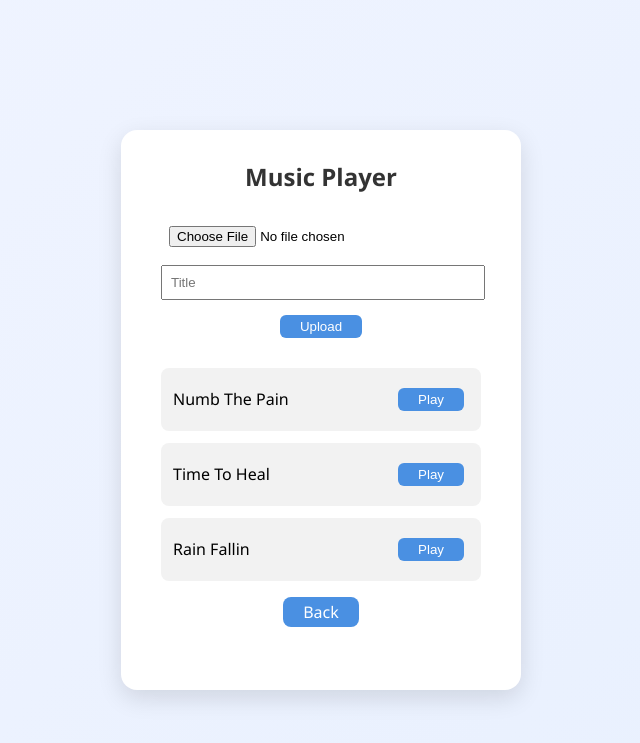
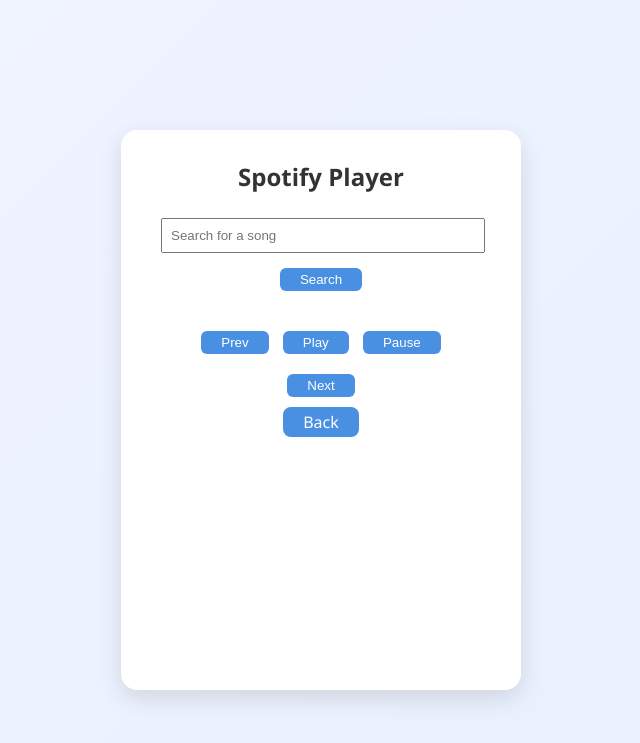
Before and after one commit to colincano20/TestServerFlask, a Flask app: page /music in a window 1280 px wide. Shown: the top 743 px of the page, without its empty margins (319-959 px from the left). Run offline with Flask 3, Linux system fonts and the light colour scheme; a user stored in the database is signed in; data comes from the database, SQL or seed files in the repository.

Commit message:
feat: add spotify search and playback

```diff
--- a/app.py
+++ b/app.py
@@ -3,9 +3,11 @@
 from werkzeug.security import generate_password_hash, check_password_hash
 from werkzeug.utils import secure_filename
 import json
-from datetime import date, datetime,timedelta
+from datetime import date, datetime, timedelta
 import os
 import pygame
+import requests
+import base64
 
 
 
@@ -509,12 +511,7 @@
 def music():
     if 'user' not in session:
         return redirect('/login')
-    can_add = session.get('role') in ['admin', 'purple']
-    with sqlite3.connect('database.db', check_same_thread=False) as conn:
-        cur = conn.cursor()
-        cur.execute('SELECT id, title FROM songs')
-        songs = cur.fetchall()
-    return render_template('music.html', songs=songs, can_add=can_add)
+    return render_template('music.html')
 
 
 @app.route('/upload_music', methods=['POST'])
@@ -553,6 +550,116 @@
         except Exception as e:
             print(f'Error playing music: {e}')
     return redirect('/music')
+
+
+# --- SPOTIFY INTEGRATION ---
+def get_spotify_token():
+    """Fetch a fresh Spotify access token using a refresh token."""
+    client_id = os.environ.get('SPOTIFY_CLIENT_ID')
+    client_secret = os.environ.get('SPOTIFY_CLIENT_SECRET')
+    refresh_token = os.environ.get('SPOTIFY_REFRESH_TOKEN')
+    if not all([client_id, client_secret, refresh_token]):
+        return None
+    auth_str = f"{client_id}:{client_secret}"
+    b64_auth = base64.b64encode(auth_str.encode()).decode()
+    response = requests.post(
+        'https://accounts.spotify.com/api/token',
+        data={'grant_type': 'refresh_token', 'refresh_token': refresh_token},
+        headers={'Authorization': f'Basic {b64_auth}'},
+        timeout=10,
+    )
+    if response.status_code != 200:
+        return None
+    return response.json().get('access_token')
+
+
+@app.route('/spotify_search')
+def spotify_search():
+    if 'user' not in session:
+        return redirect('/login')
+    query = request.args.get('q', '')
+    token = get_spotify_token()
+    if not token or not query:
+        return {'tracks': []}
+    response = requests.get(
+        'https://api.spotify.com/v1/search',
+        params={'q': query, 'type': 'track', 'limit': 10},
+        headers={'Authorization': f'Bearer {token}'},
+        timeout=10,
+    )
+    data = response.json()
+    tracks = []
+    for item in data.get('tracks', {}).get('items', []):
+        tracks.append({
+            'name': item['name'],
+            'artist': item['artists'][0]['name'],
+            'uri': item['uri'],
+        })
+    return {'tracks': tracks}
+
+
+@app.route('/spotify_play', methods=['POST'])
+def spotify_play():
+    if 'user' not in session:
+        return redirect('/login')
+    data = request.get_json(silent=True) or {}
+    uri = data.get('uri')
+    token = get_spotify_token()
+    if not token or not uri:
+        return ('', 400)
+    device_id = os.environ.get('SPOTIFY_DEVICE_ID')
+    params = {'device_id': device_id} if device_id else None
+    requests.put(
+        'https://api.spotify.com/v1/me/player/play',
+        params=params,
+        json={'uris': [uri]},
+        headers={'Authorization': f'Bearer {token}'},
+        timeout=10,
+    )
+    return ('', 204)
+
+
+@app.route('/spotify_queue', methods=['POST'])
+def spotify_queue():
+    if 'user' not in session:
+        return redirect('/login')
+    data = request.get_json(silent=True) or {}
+    uri = data.get('uri')
+    token = get_spotify_token()
+    if not token or not uri:
+        return ('', 400)
+    requests.post(
+        'https://api.spotify.com/v1/me/player/queue',
+        params={'uri': uri},
+        headers={'Authorization': f'Bearer {token}'},
+        timeout=10,
+    )
+    return ('', 204)
+
+
+@app.route('/spotify_control', methods=['POST'])
+def spotify_control():
+    if 'user' not in session:
+        return redirect('/login')
+    data = request.get_json(silent=True) or {}
+    action = data.get('action')
+    token = get_spotify_token()
+    if not token or not action:
+        return ('', 400)
+    headers = {'Authorization': f'Bearer {token}'}
+    device_id = os.environ.get('SPOTIFY_DEVICE_ID')
+    params = {'device_id': device_id} if device_id else None
+    if action == 'pause':
+        requests.put('https://api.spotify.com/v1/me/player/pause', params=params, headers=headers, timeout=10)
+    elif action == 'play':
+        requests.put('https://api.spotify.com/v1/me/player/play', params=params, headers=headers, timeout=10)
+    elif action == 'next':
+        requests.post('https://api.spotify.com/v1/me/player/next', params=params, headers=headers, timeout=10)
+    elif action == 'previous':
+        requests.post('https://api.spotify.com/v1/me/player/previous', params=params, headers=headers, timeout=10)
+    else:
+        return ('', 400)
+    return ('', 204)
 
 
 
--- a/templates/music.html
+++ b/templates/music.html
@@ -1,32 +1,64 @@
 <!DOCTYPE html>
 <html>
 <head>
-    <title>Music Player</title>
+    <title>Spotify Player</title>
     <link rel="stylesheet" href="/static/style.css">
 </head>
 <body>
 <div class="box">
-    <h2>Music Player</h2>
-    {% if can_add %}
-    <form method="POST" action="/upload_music" enctype="multipart/form-data">
-        <input type="file" name="file" accept="audio/*" required>
-        <input type="text" name="title" placeholder="Title" required>
-        <button type="submit">Upload</button>
-    </form>
-    {% endif %}
+    <h2>Spotify Player</h2>
+    <input type="text" id="searchQuery" placeholder="Search for a song">
+    <button onclick="search()">Search</button>
+    <ul id="results" class="grocery-list"></ul>
 
-    <ul class="grocery-list">
-        {% for song in songs %}
-        <li>
-            {{ song[1] }}
-            <form method="POST" action="/play_music" style="display:inline;">
-                <input type="hidden" name="song_id" value="{{ song[0] }}">
-                <button type="submit">Play</button>
-            </form>
-        </li>
-        {% endfor %}
-    </ul>
+    <div id="controls">
+        <button onclick="control('previous')">Prev</button>
+        <button onclick="control('play')">Play</button>
+        <button onclick="control('pause')">Pause</button>
+        <button onclick="control('next')">Next</button>
+    </div>
     <a class="button" href="/dashboard">Back</a>
 </div>
+
+<script>
+function search() {
+    const q = document.getElementById('searchQuery').value;
+    fetch('/spotify_search?q=' + encodeURIComponent(q))
+      .then(r => r.json())
+      .then(data => {
+          const ul = document.getElementById('results');
+          ul.innerHTML = '';
+          data.tracks.forEach(track => {
+              const li = document.createElement('li');
+              li.textContent = track.name + ' - ' + track.artist + ' ';
+              const playBtn = document.createElement('button');
+              playBtn.textContent = 'Play';
+              playBtn.onclick = () => fetch('/spotify_play', {
+                  method: 'POST',
+                  headers: { 'Content-Type': 'application/json' },
+                  body: JSON.stringify({ uri: track.uri })
+              });
+              const queueBtn = document.createElement('button');
+              queueBtn.textContent = 'Queue';
+              queueBtn.onclick = () => fetch('/spotify_queue', {
+                  method: 'POST',
+                  headers: { 'Content-Type': 'application/json' },
+                  body: JSON.stringify({ uri: track.uri })
+              });
+              li.appendChild(playBtn);
+              li.appendChild(queueBtn);
+              ul.appendChild(li);
+          });
+      });
+}
+
+function control(action) {
+    fetch('/spotify_control', {
+        method: 'POST',
+        headers: { 'Content-Type': 'application/json' },
+        body: JSON.stringify({ action })
+    });
+}
+</script>
 </body>
 </html>
```
